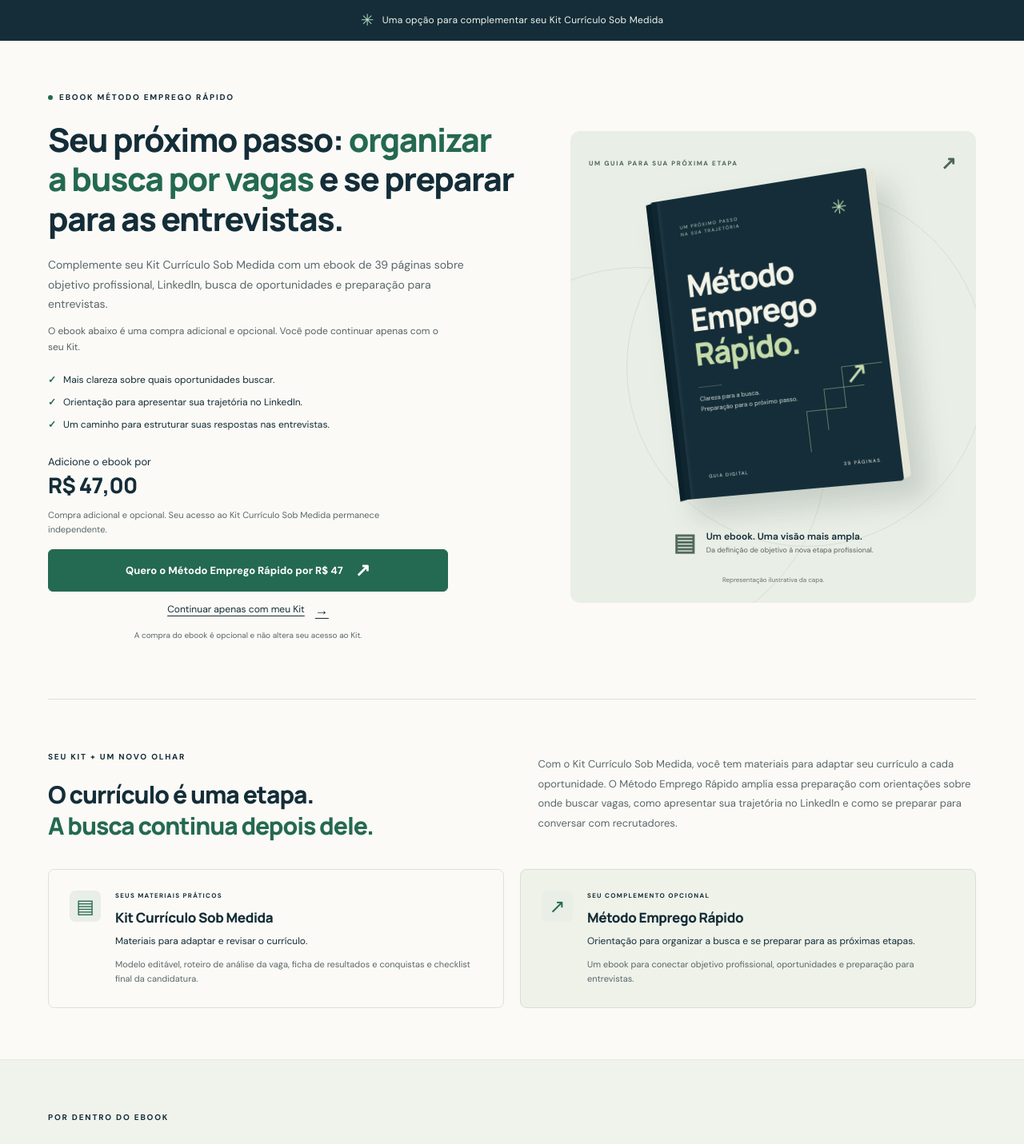
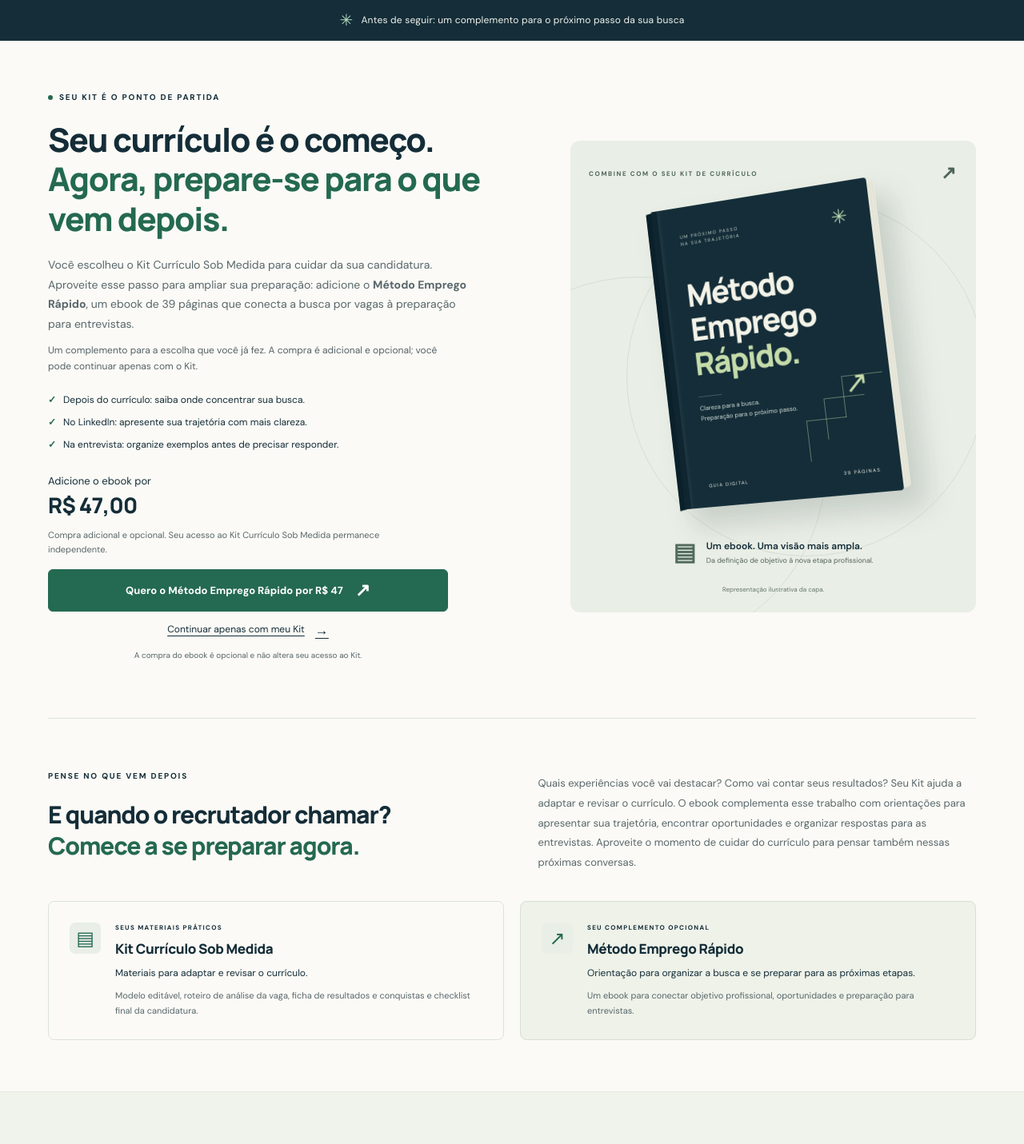
Before and after one commit to pe-eli/csm_upsell, a React (Vite) app: page / in a window 1280 px wide. Shown: the top 1431 px of the page at 80% size. Built offline with nearby package versions, Linux system fonts and the light colour scheme.

Commit message:
Refine upsell copy around continuity after the curriculum kit

```diff
--- a/src/App.jsx
+++ b/src/App.jsx
@@ -34,18 +34,18 @@ export default function App() {
   return <>
 
   <a className="skip-link" href="#conteudo">Pular para o conteúdo</a>
-  <div className="topbar"><span className="little-star" aria-hidden="true">✳</span> Uma opção para complementar seu Kit Currículo Sob Medida</div>
+  <div className="topbar"><span className="little-star" aria-hidden="true">✳</span> Antes de seguir: um complemento para o próximo passo da sua busca</div>
   <main id="conteudo">
     <section className="hero wrap" aria-labelledby="titulo">
       <div className="hero-copy">
-        <p className="eyebrow"><span className="dot"></span> EBOOK MÉTODO EMPREGO RÁPIDO</p>
-        <h1 id="titulo">Seu próximo passo: <em>organizar a busca por vagas</em> e se preparar para as entrevistas.</h1>
-        <p className="intro">Complemente seu Kit Currículo Sob Medida com um ebook de 39 páginas sobre objetivo profissional, LinkedIn, busca de oportunidades e preparação para entrevistas.</p>
-        <p className="optional">O ebook abaixo é uma compra adicional e opcional. Você pode continuar apenas com o seu Kit.</p>
+        <p className="eyebrow"><span className="dot"></span> SEU KIT É O PONTO DE PARTIDA</p>
+        <h1 id="titulo">Seu currículo é o começo. <em>Agora, prepare-se para o que vem depois.</em></h1>
+        <p className="intro">Você escolheu o Kit Currículo Sob Medida para cuidar da sua candidatura. Aproveite esse passo para ampliar sua preparação: adicione o <strong>Método Emprego Rápido</strong>, um ebook de 39 páginas que conecta a busca por vagas à preparação para entrevistas.</p>
+        <p className="optional">Um complemento para a escolha que você já fez. A compra é adicional e opcional; você pode continuar apenas com o Kit.</p>
         <ul className="benefits">
-          <li>Mais clareza sobre quais oportunidades buscar.</li>
-          <li>Orientação para apresentar sua trajetória no LinkedIn.</li>
-          <li>Um caminho para estruturar suas respostas nas entrevistas.</li>
+          <li>Depois do currículo: saiba onde concentrar sua busca.</li>
+          <li>No LinkedIn: apresente sua trajetória com mais clareza.</li>
+          <li>Na entrevista: organize exemplos antes de precisar responder.</li>
         </ul>
         <div className="decision">
           <p className="price">Adicione o ebook por <strong data-price>{price}</strong></p><p className="price-note">Compra adicional e opcional. Seu acesso ao Kit Currículo Sob Medida permanece independente.</p>
@@ -55,7 +55,7 @@ export default function App() {
         </div>
       </div>
       <div className="hero-visual">
-        <div className="visual-top"><span>UM GUIA PARA SUA PRÓXIMA ETAPA</span><span aria-hidden="true">↗</span></div>
+        <div className="visual-top"><span>COMBINE COM O SEU KIT DE CURRÍCULO</span><span aria-hidden="true">↗</span></div>
         <div className="orbit orbit-one" aria-hidden="true"></div><div className="orbit orbit-two" aria-hidden="true"></div>
         <div className="book" role="img" aria-label="Representação tipográfica da capa: Método Emprego Rápido, ebook digital de 39 páginas.">
           <div className="book-spine" aria-hidden="true"></div>
@@ -74,8 +74,8 @@ export default function App() {
     </section>
 
     <section className="bridge section wrap" aria-labelledby="ponte-titulo">
-      <div className="section-heading"><p className="eyebrow">SEU KIT + UM NOVO OLHAR</p><h2 id="ponte-titulo">O currículo é uma etapa.<br /><span>A busca continua depois dele.</span></h2></div>
-      <div className="bridge-copy"><p>Com o Kit Currículo Sob Medida, você tem materiais para adaptar seu currículo a cada oportunidade. O Método Emprego Rápido amplia essa preparação com orientações sobre onde buscar vagas, como apresentar sua trajetória no LinkedIn e como se preparar para conversar com recrutadores.</p></div>
+      <div className="section-heading"><p className="eyebrow">PENSE NO QUE VEM DEPOIS</p><h2 id="ponte-titulo">E quando o recrutador chamar?<br /><span>Comece a se preparar agora.</span></h2></div>
+      <div className="bridge-copy"><p>Quais experiências você vai destacar? Como vai contar seus resultados? Seu Kit ajuda a adaptar e revisar o currículo. O ebook complementa esse trabalho com orientações para apresentar sua trajetória, encontrar oportunidades e organizar respostas para as entrevistas. Aproveite o momento de cuidar do currículo para pensar também nessas próximas conversas.</p></div>
       <div className="bridge-cards">
         <article className="bridge-card"><span className="tile-icon" aria-hidden="true">▤</span><div><p className="small-label">SEUS MATERIAIS PRÁTICOS</p><h3>Kit Currículo Sob Medida</h3><p>Materiais para adaptar e revisar o currículo.</p><p className="card-detail">Modelo editável, roteiro de análise da vaga, ficha de resultados e conquistas e checklist final da candidatura.</p></div></article>
         <article className="bridge-card complement"><span className="tile-icon" aria-hidden="true">↗</span><div><p className="small-label">SEU COMPLEMENTO OPCIONAL</p><h3>Método Emprego Rápido</h3><p>Orientação para organizar a busca e se preparar para as próximas etapas.</p><p className="card-detail">Um ebook para conectar objetivo profissional, oportunidades e preparação para entrevistas.</p></div></article>
@@ -95,7 +95,7 @@ export default function App() {
     </div></section>
 
     <section className="offer-section section wrap" aria-labelledby="oferta-titulo">
-      <div className="offer-intro"><p className="eyebrow">PARA SEGUIR COM MAIS DIREÇÃO</p><h2 id="oferta-titulo">Adicione orientação para os próximos passos da sua busca<span className="green-period">.</span></h2><p>Tenha seus materiais de currículo e uma orientação mais ampla para seguir com a busca.</p><div className="offer-note"><span aria-hidden="true">↗</span><p>Você escolhe como continuar.<br /><strong>Seu Kit pode ser usado independentemente.</strong></p></div></div>
+      <div className="offer-intro"><p className="eyebrow">LEVE ESSE PRÓXIMO PASSO COM VOCÊ</p><h2 id="oferta-titulo">Já que você está cuidando do currículo, prepare também o próximo passo<span className="green-period">.</span></h2><p>Adicione o ebook ao que você já escolheu e siga com os materiais do Kit e uma orientação mais ampla para buscar vagas, apresentar sua trajetória e se preparar para entrevistas.</p><div className="offer-note"><span aria-hidden="true">↗</span><p>Você escolhe como continuar.<br /><strong>Seu Kit pode ser usado independentemente.</strong></p></div></div>
       <div className="offer-card"><div className="offer-card-top"><span className="small-label">COMPLEMENTO OPCIONAL</span><span className="format-pill">Ebook digital · 39 páginas</span></div><h3>Método Emprego Rápido</h3><p className="offer-summary">Objetivo profissional, currículo, LinkedIn, oportunidades, entrevistas e desenvolvimento após a contratação.</p><div className="offer-divider"></div><p className="price">Adicione o ebook por <strong data-price>{price}</strong></p><p className="price-note">Compra adicional e opcional. Seu acesso ao Kit Currículo Sob Medida permanece independente.</p><p className="access">Forma de acesso: <span data-access>{config.FORMA_DE_ACESSO || "[FORMA_DE_ACESSO]"}</span></p>{config.CONDICOES_DE_GARANTIA && <p className="access">{config.CONDICOES_DE_GARANTIA}</p>}<PurchaseLink /><KitLink /><p className="micro">A compra do ebook é opcional e não altera seu acesso ao Kit.</p></div>
     </section>
 
```
